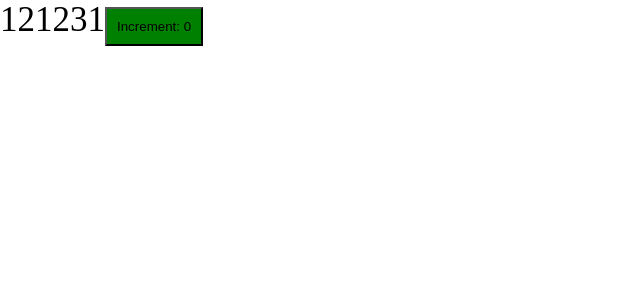
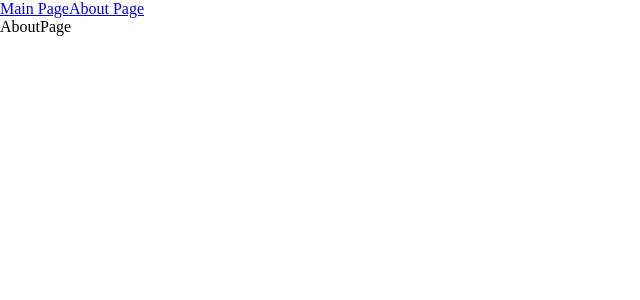
Before and after one commit to northlanee/blog-frontend, a React app: page /about in a window 1280 px wide. Shown: the top 300 px of the page, without its empty margins (0-640 px from the left). Built offline with nearby package versions, Linux system fonts and the light colour scheme.

Commit message:
router, code splitting

```diff
--- a/package.json
+++ b/package.json
@@ -13,12 +13,14 @@
   "license": "ISC",
   "dependencies": {
     "react": "^18.2.0",
-    "react-dom": "^18.2.0"
+    "react-dom": "^18.2.0",
+    "react-router-dom": "^6.16.0"
   },
   "devDependencies": {
     "@types/node": "^20.6.4",
     "@types/react": "^18.2.22",
     "@types/react-dom": "^18.2.7",
+    "@types/react-router-dom": "^5.3.3",
     "@types/webpack": "^5.28.2",
     "@types/webpack-dev-server": "^4.7.2",
     "css-loader": "^6.8.1",
--- a/src/App.tsx
+++ b/src/App.tsx
@@ -1,11 +1,21 @@
-import Counter from "./components/Counter";
+import { Link, Route, Routes } from "react-router-dom";
 import "./index.scss";
+import AboutPageLazy from "./pages/About/AboutPage.lasy";
+import MainPageLazy from "./pages/Main/MainPage.lazy";
+import { Suspense } from "react";
 
 const App = () => {
   return (
     <div className="app">
-      121231
-      <Counter />
+      <Link to="/">Main Page</Link>
+      <Link to="/about">About Page</Link>
+
+      <Suspense fallback={<div>Loading...</div>}>
+        <Routes>
+          <Route path="/about" element={<AboutPageLazy />} />
+          <Route path="/" element={<MainPageLazy />} />
+        </Routes>
+      </Suspense>
     </div>
   );
 };
--- a/src/index.scss
+++ b/src/index.scss
@@ -5,5 +5,4 @@
 }
 
 .app {
-  font-size: 35px;
 }
--- a/src/index.tsx
+++ b/src/index.tsx
@@ -1,4 +1,13 @@
-import { render } from "react-dom";
+import ReactDOM from "react-dom/client";
+import { BrowserRouter } from "react-router-dom";
 import App from "./App";
 
-render(<App />, document.getElementById("root"));
+const root = ReactDOM.createRoot(
+  document.getElementById("root") as HTMLElement
+);
+
+root.render(
+  <BrowserRouter>
+    <App />
+  </BrowserRouter>
+);
--- /dev/null
+++ b/src/pages/About/AboutPage.lasy.tsx
@@ -0,0 +1,5 @@
+import React from "react";
+
+const AboutPageLazy = React.lazy(() => import("./AboutPage"));
+
+export default AboutPageLazy;
--- /dev/null
+++ b/src/pages/About/AboutPage.tsx
@@ -0,0 +1,5 @@
+const AboutPage = () => {
+  return <div>AboutPage</div>;
+};
+
+export default AboutPage;
--- /dev/null
+++ b/src/pages/Main/MainPage.lazy.tsx
@@ -0,0 +1,5 @@
+import React from "react";
+
+const MainPageLazy = React.lazy(() => import("./MainPage"));
+
+export default MainPageLazy;
--- /dev/null
+++ b/src/pages/Main/MainPage.tsx
@@ -0,0 +1,5 @@
+const MainPage = () => {
+  return <div>MainPage</div>;
+};
+
+export default MainPage;
--- a/tsconfig.json
+++ b/tsconfig.json
@@ -2,7 +2,7 @@
   "compilerOptions": {
     "outDir": "./build/",
     "noImplicitAny": true,
-    "module": "ES6",
+    "module": "esnext",
     "target": "ES5",
     "jsx": "react-jsx",
     "allowJs": true,
```
Also changed, not shown: 2 other files (tests, documents, lock files or other folders).
